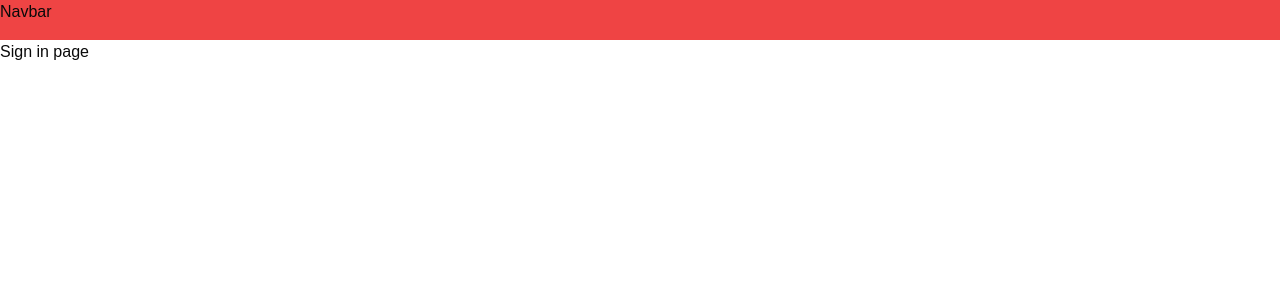
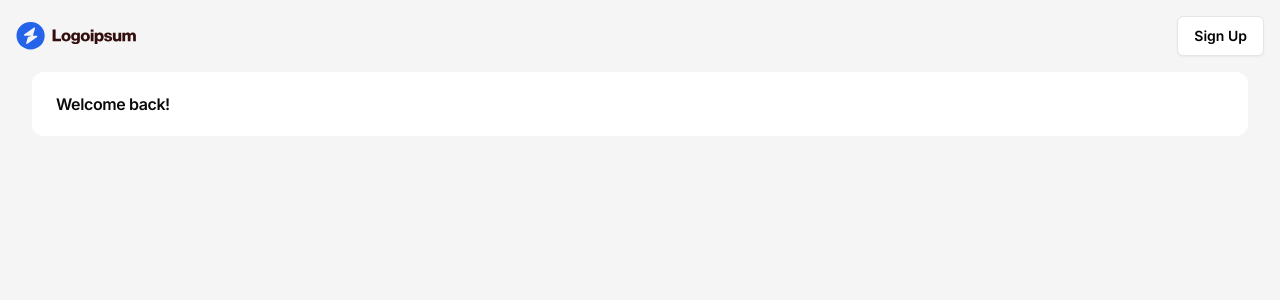
Before and after one commit to gyhcom/Jira_Gyh, a Next.js app: page /sign-in in a window 1280 px wide. Shown: the top 300 px of the page. Built offline with nearby package versions, Linux system fonts and the light colour scheme.

Commit message:
feat: refactor authentication layout and components, remove unused files and add SignInCard

```diff
--- /dev/null
+++ b/src/app/(auth)/layout.tsx
@@ -0,0 +1,35 @@
+
+
+import { Button } from '@/components/ui/button';
+import Image from 'next/image';
+
+interface AuthLayoutProps {
+  children: React.ReactNode;
+}
+
+const AuthLayout = ({ children }: AuthLayoutProps) => {
+  return (
+    <main className="bg-neutral-100 min-h-screen">
+      <div className="mx-auto max-w-screen-2xl p-4">
+        {/* 상단 네비게이션 */}
+        <nav className="flex justify-between items-center">
+          <Image
+            src="/logo.svg"
+            alt="logo"
+            width={152}
+            height={56}
+            className="w-auto h-auto max-w-[120px]"
+          />
+          <Button variant="secondary">Sign Up</Button>
+        </nav>
+
+        {/* 본문 */}
+        <div className="flex flex-col items-center justify-center p-4">
+          {children}
+        </div>
+      </div>
+    </main>
+  );
+};
+
+export default AuthLayout;
--- a/src/app/(auth)/sign-in/layout.tsx
+++ /dev/null
@@ -1,16 +0,0 @@
-interface SignInLayOutProps {
-    children: React.ReactNode;
-};
-
-const SignInLayOut =({children}: SignInLayOutProps) =>{
-    return (
-        <div className="flex flex-col">
-            <nav className="bg-red-500 h-10">
-                <p>Navbar</p>
-            </nav>
-            {children}
-        </div>
-    )
-}
-
-export default SignInLayOut;
--- a/src/app/(auth)/sign-in/page.tsx
+++ b/src/app/(auth)/sign-in/page.tsx
@@ -1,11 +1,8 @@
+import { SignInCard } from '@/features/auth/components/sign-in-card'
 import React from 'react'
 
 const SignInPage = () => {
-  return (
-    <div>
-      Sign in page
-    </div>
-  )
+  return <SignInCard />
 }
 
 export default SignInPage
--- a/src/app/layout.tsx
+++ b/src/app/layout.tsx
@@ -1,17 +1,11 @@
 import type { Metadata } from "next";
-import localFont from "next/font/local";
+import {Inter} from "next/font/google";
+import { cn } from "@/lib/utils";
 import "./globals.css";
 
-const geistSans = localFont({
-  src: "./fonts/GeistVF.woff",
-  variable: "--font-geist-sans",
-  weight: "100 900",
-});
-const geistMono = localFont({
-  src: "./fonts/GeistMonoVF.woff",
-  variable: "--font-geist-mono",
-  weight: "100 900",
-});
+
+
+const inter = Inter({subsets: ["latin"]});
 
 export const metadata: Metadata = {
   title: "Create Next App",
@@ -26,7 +20,7 @@ export default function RootLayout({
   return (
     <html lang="en">
       <body
-        className={`${geistSans.variable} ${geistMono.variable} antialiased`}
+        className={cn(inter.className, "antialiased min-h-screen")}
       >
         {children}
       </body>
--- /dev/null
+++ b/src/features/auth/components/sign-in-card.tsx
@@ -0,0 +1,18 @@
+import {
+    Card,
+    CardContent,
+    CardHeader,
+    CardTitle
+} from "@/components/ui/card"
+
+export const SignInCard = () => {
+    return (
+        <Card className="w-full h-full md:w[487px] border-none shadow-none">
+            <CardHeader>
+                <CardTitle>
+                    Welcome back!
+                </CardTitle>
+            </CardHeader>
+        </ Card >
+    )
+}
--- a/src/features/test.tsx
+++ /dev/null
@@ -1,7 +0,0 @@
-export const TestComponent = () => {
-    return (
-    <div className="text-green-500">
-        Hello test Component 111
-    </div>
-    );
-}
```
Also changed, not shown: public/logo.svg (added).
